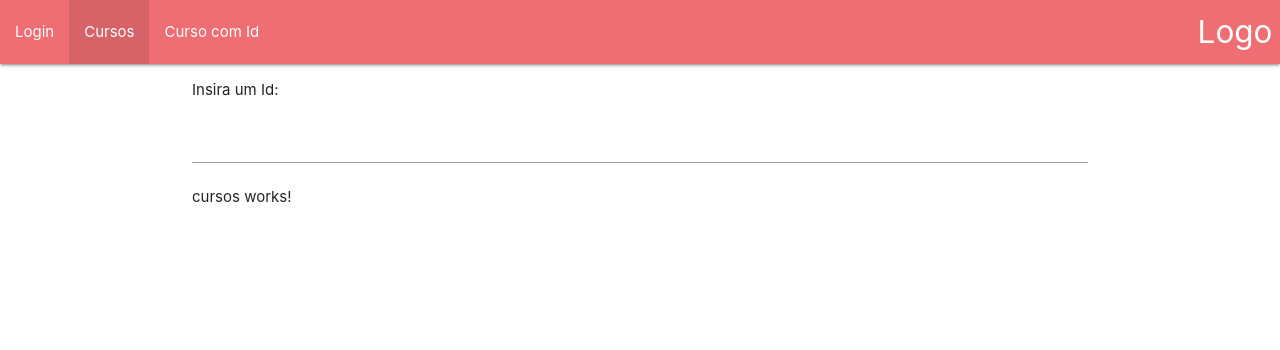
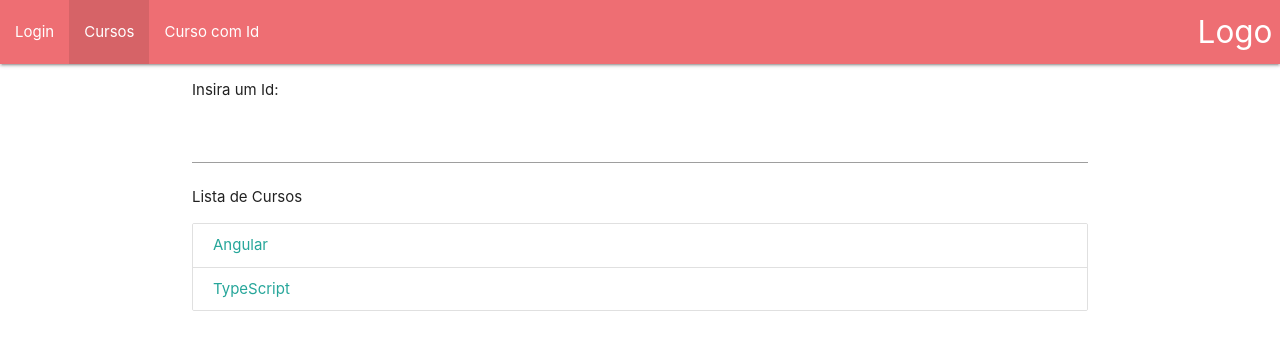
Before and after one commit to Allan-Quiterio/Rotas_Angular, an Angular app: page /cursos in a window 1280 px wide. Shown: the top 350 px of the page. Built offline with nearby package versions, Linux system fonts and the light colour scheme.

Commit message:
feat: Rotas Imperativas: Redirecionamento via código

```diff
--- a/src/app/app-routing.module.ts
+++ b/src/app/app-routing.module.ts
@@ -4,6 +4,7 @@ import { LoginComponent } from './login/login.component';
 import { CursosComponent } from './cursos/cursos.component';
 import { ModuleWithProviders } from '@angular/core';
 import { CursoDetalheComponent } from './curso-detalhe/curso-detalhe.component';
+import { CursoNaoEncontradoComponent } from './curso-nao-encontrado/curso-nao-encontrado.component';
 
 //Definindo todas as rotas
 const AppRoutingModule: Routes = [
@@ -11,6 +12,7 @@ const AppRoutingModule: Routes = [
   { path: 'cursos', component: CursosComponent },
   //Definindo uma rota que tenha um filho id
   { path: 'curso/:id', component: CursoDetalheComponent },
+  { path: 'naoEncontrado', component: CursoNaoEncontradoComponent },
   { path: '', component: HomeComponent },
 ];
 
--- a/src/app/curso-detalhe/curso-detalhe.component.html
+++ b/src/app/curso-detalhe/curso-detalhe.component.html
@@ -1 +1,3 @@
 <p>Id: {{ id }}</p>
+
+<p>Curso: {{ curso?.nome }}</p>
--- a/src/app/curso-detalhe/curso-detalhe.component.ts
+++ b/src/app/curso-detalhe/curso-detalhe.component.ts
@@ -1,6 +1,7 @@
 import { Component, OnInit } from '@angular/core';
-import { ActivatedRoute } from '@angular/router';
+import { ActivatedRoute, Router } from '@angular/router';
 import { Subscription } from 'rxjs';
+import { CursosService } from '../cursos/cursos.service';
 
 @Component({
   selector: 'app-curso-detalhe',
@@ -8,10 +9,15 @@ import { Subscription } from 'rxjs';
   styleUrls: ['./curso-detalhe.component.scss'],
 })
 export class CursoDetalheComponent implements OnInit {
-  id: string;
+  id: number;
   inscricao: Subscription;
+  curso: any;
 
-  constructor(private route: ActivatedRoute) {
+  constructor(
+    private route: ActivatedRoute,
+    private router: Router,
+    private cursoService: CursosService
+  ) {
     // Essa é uma maneira de obter o resultado, porém ela não é dinâmica, só obtém quando o componente é construído, porém se mudar de valor, não é alterado
     // this.id = this.route.snapshot.params['id'];
   }
@@ -21,6 +27,13 @@ export class CursoDetalheComponent implements OnInit {
     this.inscricao = this.route.params.subscribe((params: any) => {
       this.id = params['id'];
     });
+
+    this.curso = this.cursoService.getCurso(this.id);
+
+    if (this.curso == null) {
+      // Essa é uma maneira de fazer o roteamento imperativo, através do router.navigate
+      this.router.navigate(['/naoEncontrado']);
+    }
   }
 
   //Por boas práticas é interessante parar essa inscrição depois que o componente for destruído no atributo
--- /dev/null
+++ b/src/app/curso-nao-encontrado/curso-nao-encontrado.component.html
@@ -0,0 +1 @@
+<p>curso-nao-encontrado works!</p>
--- /dev/null
+++ b/src/app/curso-nao-encontrado/curso-nao-encontrado.component.ts
@@ -0,0 +1,15 @@
+import { Component, OnInit } from '@angular/core';
+
+@Component({
+  selector: 'app-curso-nao-encontrado',
+  templateUrl: './curso-nao-encontrado.component.html',
+  styleUrls: ['./curso-nao-encontrado.component.scss']
+})
+export class CursoNaoEncontradoComponent implements OnInit {
+
+  constructor() { }
+
+  ngOnInit(): void {
+  }
+
+}
--- a/src/app/cursos/cursos.component.html
+++ b/src/app/cursos/cursos.component.html
@@ -1 +1,11 @@
-<p>cursos works!</p>
+<p>Lista de Cursos</p>
+
+<div class="collection">
+  <a
+    class="collection-item"
+    *ngFor="let curso of cursos"
+    [routerLink]="['/curso', curso.id]"
+  >
+    {{ curso.nome }}
+  </a>
+</div>
--- a/src/app/cursos/cursos.component.ts
+++ b/src/app/cursos/cursos.component.ts
@@ -1,15 +1,17 @@
 import { Component, OnInit } from '@angular/core';
+import { CursosService } from './cursos.service';
 
 @Component({
   selector: 'app-cursos',
   templateUrl: './cursos.component.html',
-  styleUrls: ['./cursos.component.scss']
+  styleUrls: ['./cursos.component.scss'],
 })
 export class CursosComponent implements OnInit {
+  cursos: any[];
 
-  constructor() { }
+  constructor(private cursoService: CursosService) {}
 
   ngOnInit(): void {
+    this.cursos = this.cursoService.getCursos();
   }
-
 }
--- /dev/null
+++ b/src/app/cursos/cursos.service.ts
@@ -0,0 +1,25 @@
+import { Injectable } from '@angular/core';
+
+@Injectable({
+  providedIn: 'root',
+})
+export class CursosService {
+  getCursos() {
+    return [
+      { id: 0, nome: 'Angular' },
+      { id: 1, nome: 'TypeScript' },
+    ];
+  }
+
+  getCurso(id: number) {
+    let cursos = this.getCursos();
+    for (let curso of cursos) {
+      if (curso.id == id) {
+        return curso;
+      }
+    }
+    return null;
+  }
+
+  constructor() {}
+}
```
Also changed, not shown: src/app/app.module.ts (+11 -2 lines), src/app/curso-nao-encontrado/curso-nao-encontrado.component.scss (added), 2 other files (tests, documents, lock files or other folders).
